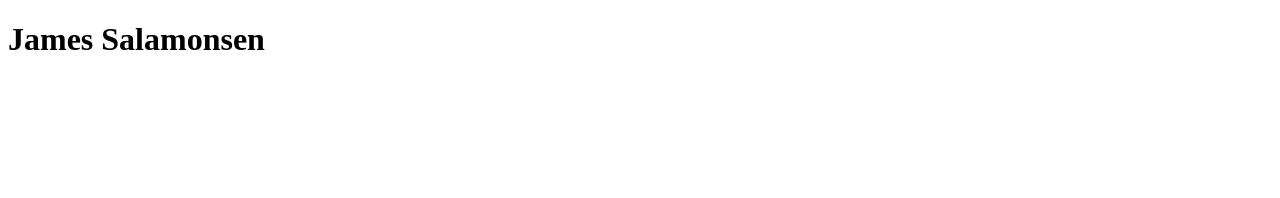
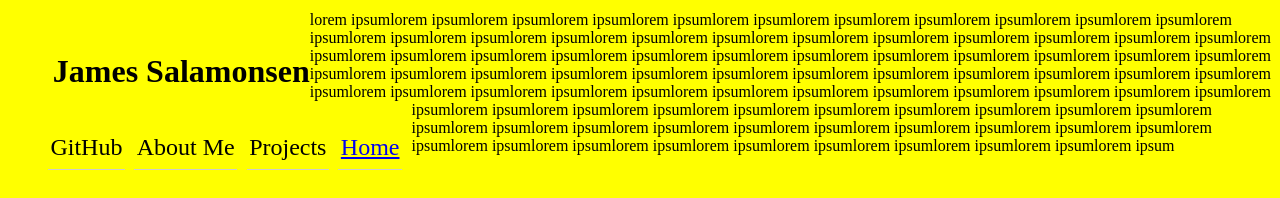
Before and after one commit to Woojgh/portfolio, a plain HTML site: page index.html in a window 1280 px wide. Drawn offline with Linux system fonts and the light colour scheme.

Commit message:
Adding some more styling and started my project sources array.

```diff
--- /dev/null
+++ b/base.css
@@ -0,0 +1,11 @@
+body {
+	background-color: yellow;
+}
+h1 {
+  margin-left:3.5vw;
+  margin-top: 3.5vw;
+  float: left;
+}
+footer {
+
+}
--- a/index.html
+++ b/index.html
@@ -2,17 +2,19 @@
 <html>
 <head>
 	<title>Portfolio</title>
-	<link rel="stylesheet" type="text/css" href="style.css">
+	<link rel="stylesheet" type="text/css" href="base.css">
+	<link rel="stylesheet" type="text/css" href="modules.css">
 </head>
 <body>
 	<header>
-		<h1>James Salamonsen</h1>
+		<h1 class="name">James Salamonsen</h1>
 		<nav class="nav-bar">
 			<button class="hamburger">&#9776;</button>
 			<ul>
-				<li>Home</li>
+				<li><a href="#name">Home</a></li>
 				<li>Projects</li>
 				<li>About Me</li>
+				<li>GitHub</li>
 			</ul>
 		</nav>
 	</header>
@@ -20,7 +22,7 @@
 
 	</main>
 	<footer>
-
+		lorem ipsumlorem ipsumlorem ipsumlorem ipsumlorem ipsumlorem ipsumlorem ipsumlorem ipsumlorem ipsumlorem ipsumlorem ipsumlorem ipsumlorem ipsumlorem ipsumlorem ipsumlorem ipsumlorem ipsumlorem ipsumlorem ipsumlorem ipsumlorem ipsumlorem ipsumlorem ipsumlorem ipsumlorem ipsumlorem ipsumlorem ipsumlorem ipsumlorem ipsumlorem ipsumlorem ipsumlorem ipsumlorem ipsumlorem ipsumlorem ipsumlorem ipsumlorem ipsumlorem ipsumlorem ipsumlorem ipsumlorem ipsumlorem ipsumlorem ipsumlorem ipsumlorem ipsumlorem ipsumlorem ipsumlorem ipsumlorem ipsumlorem ipsumlorem ipsumlorem ipsumlorem ipsumlorem ipsumlorem ipsumlorem ipsumlorem ipsumlorem ipsumlorem ipsumlorem ipsumlorem ipsumlorem ipsumlorem ipsumlorem ipsumlorem ipsumlorem ipsumlorem ipsumlorem ipsumlorem ipsumlorem ipsumlorem ipsumlorem ipsumlorem ipsumlorem ipsumlorem ipsumlorem ipsumlorem ipsumlorem ipsumlorem ipsumlorem ipsumlorem ipsumlorem ipsumlorem ipsumlorem ipsumlorem ipsumlorem ipsumlorem ipsumlorem ipsumlorem ipsum
 	</footer>
 
 </body>
--- a/style.css
+++ b/modules.css
@@ -1,23 +1,20 @@
 .clear-fix {
   clear: both;
 }
-.heading-h1 {
-  float: left;
-}
 .hamburger{
-  background:none;
-  position:absolute;
-  top:0;
-  right:0;
-  line-height:45px;
-  padding:5px 15px 0px 15px;
-  color:#999;
-  border:0;
-  font-size:4em;
-  font-weight:bold;
-  cursor:pointer;
-  outline:none;
-  z-index:10000000000000;
+  background: none;
+  position: absolute;
+  top: 3.5vw;
+  right: 0;
+  line-height: 45px;
+  padding: 5px 15px 0px 15px;
+  color: #999;
+  border: 0;
+  font-size: 4em;
+  font-weight: bold;
+  cursor: pointer;
+  outline: none;
+  z-index: 10000000000000;
 }
 .nav-bar {
   padding: 0.1em;
@@ -32,14 +29,21 @@
   display: block;
 }
 .nav-bar li {
+  display: block;
+  float: right;
   margin-right: .4em;
   font-size: 1.5em;
-  padding: .5em .2em;
+  padding: .3em .1em;
   border-bottom: 1px solid #ccc;
 }
 @media only screen  and (min-width: 800px){
+
 .hamburger {display: none;}
 
-.main-nav:hover ul {
+.nav-bar ul {
+  padding-left:3vw;
+  float: left;
   display: inline;
 }
+
+}
--- /dev/null
+++ b/projectSources.js
@@ -0,0 +1 @@
+var projectSources = [];
```
